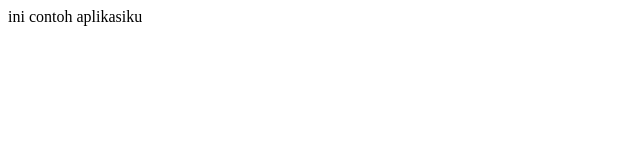
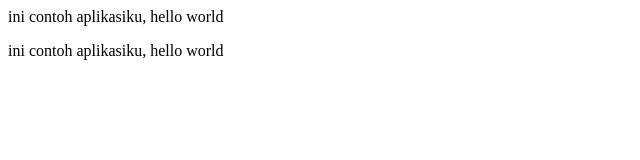
Before and after one commit to purwantoekos/apps-ipung, a plain HTML site: page index.html in a window 1280 px wide. Shown: the whole page, without its empty margins (0-640 px from the left). Drawn offline with Linux system fonts and the light colour scheme.

Commit message:
di Branch Prod

```diff
--- a/index.html
+++ b/index.html
@@ -1 +1,2 @@
-<p>ini contoh aplikasiku</p>
+<p>ini contoh aplikasiku, hello world</p>
+<p>ini contoh aplikasiku, hello world</p>
```
